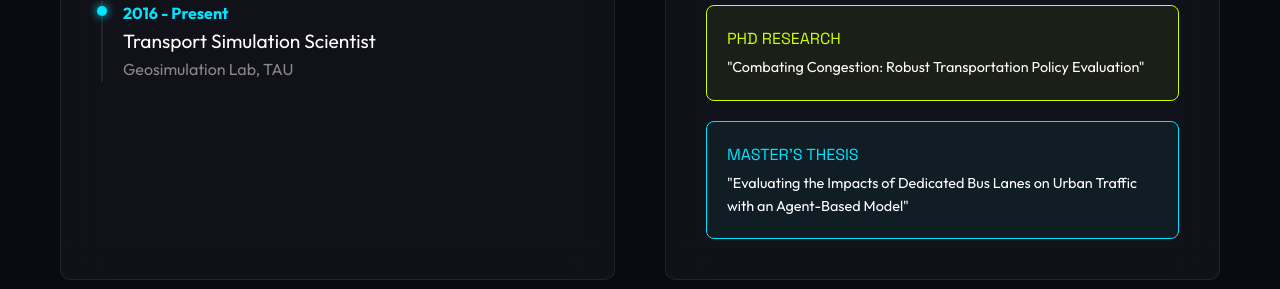
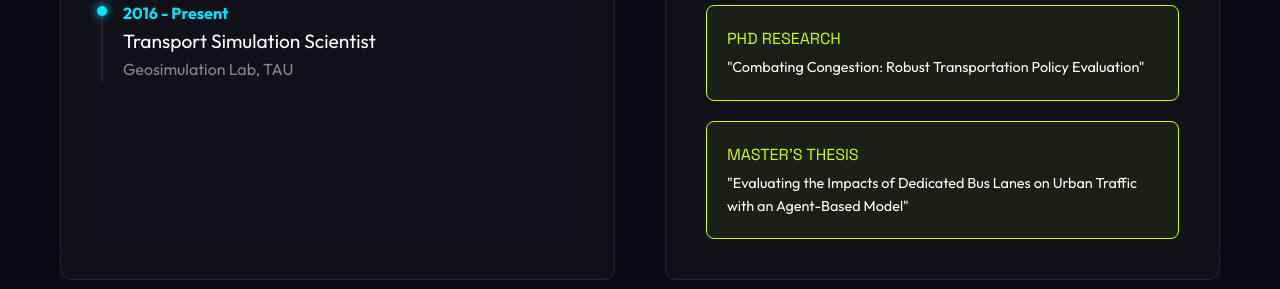
Before and after one commit to g-bd/golanbendor-portfolio, a Next.js app: page /en in a window 1280 px wide. Shown: the part 1720-2009 px from the top of the page. Built offline with nearby package versions, Linux system fonts and the light colour scheme.

Commit message:
Fix master's thesis: change to lime colors and fix PDF path
- Change master's thesis button colors from cyan to lime (match PhD)
- Fix PDF path encoding to handle spaces in filename
- Use encodeURI for proper URL encoding of spaces
- Both iframe and download link now work correctly

```diff
--- a/src/app/[lang]/page.tsx
+++ b/src/app/[lang]/page.tsx
@@ -560,10 +560,10 @@ export default function Home() {
               {/* Master's Thesis Button */}
               <div
                 onClick={() => openPdf('Thesis_Golan_Final- after fixes.pdf', "Master's Thesis: Dedicated Bus Lanes")}
-                className="cursor-pointer transition-all duration-300 bg-[rgba(0,229,255,0.05)] border border-[var(--pop-cyan)] rounded-[8px] hover:bg-[rgba(0,229,255,0.1)] hover:border-[var(--pop-cyan)] hover:shadow-[0_0_15px_rgba(0,229,255,0.1)]"
+                className="cursor-pointer transition-all duration-300 bg-[rgba(204,255,0,0.05)] border border-[var(--pop-lime)] rounded-[8px] hover:bg-[rgba(204,255,0,0.1)] hover:border-[var(--pop-lime)] hover:shadow-[0_0_15px_rgba(204,255,0,0.1)]"
                 style={{ marginTop: '20px', padding: '20px' }}
               >
-                <h4 style={{ color: 'var(--pop-cyan)', marginBottom: '5px' }}>{t.about.msc_title}</h4>
+                <h4 style={{ color: 'var(--pop-lime)', marginBottom: '5px' }}>{t.about.msc_title}</h4>
                 <p style={{ fontSize: '0.9rem' }}>{t.about.msc_desc}</p>
               </div>
             </div>
--- a/src/components/PDFModal.tsx
+++ b/src/components/PDFModal.tsx
@@ -59,7 +59,7 @@ export default function PDFModal({
                 <div className="flex-1 bg-black overflow-hidden relative">
                     {isOpen && (
                         <iframe
-                            src={pdfUrl.startsWith('/') ? pdfUrl : `/${pdfUrl}`}
+                            src={pdfUrl.startsWith('/') ? pdfUrl : `/${encodeURI(pdfUrl)}`}
                             className="w-full h-full border-0"
                             title="PDF Viewer"
                         />
@@ -69,7 +69,7 @@ export default function PDFModal({
                 {/* Footer */}
                 <div className="p-4 border-t border-white/10 flex justify-end bg-black/30 rounded-b-xl">
                     <a
-                        href={pdfUrl.startsWith('/') ? pdfUrl : `/${pdfUrl}`}
+                        href={pdfUrl.startsWith('/') ? pdfUrl : `/${encodeURI(pdfUrl)}`}
                         download
                         className="flex items-center gap-2 px-5 py-2 bg-[#00e5ff] text-black font-rajdhani font-bold uppercase rounded hover:bg-white hover:shadow-[0_0_15px_white] transition-all"
                     >
```
